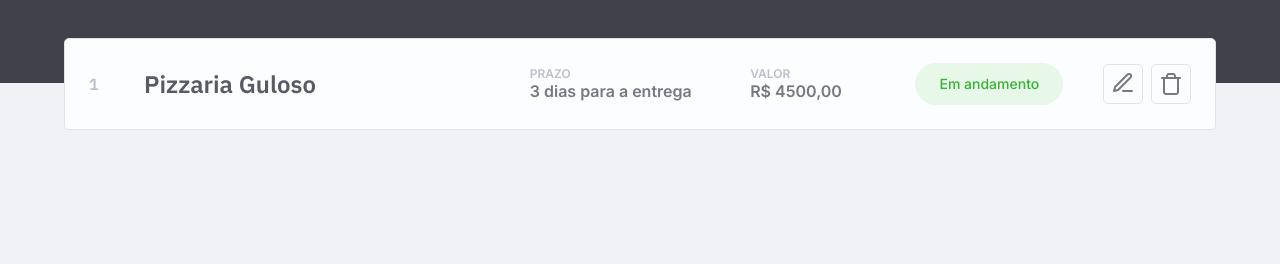
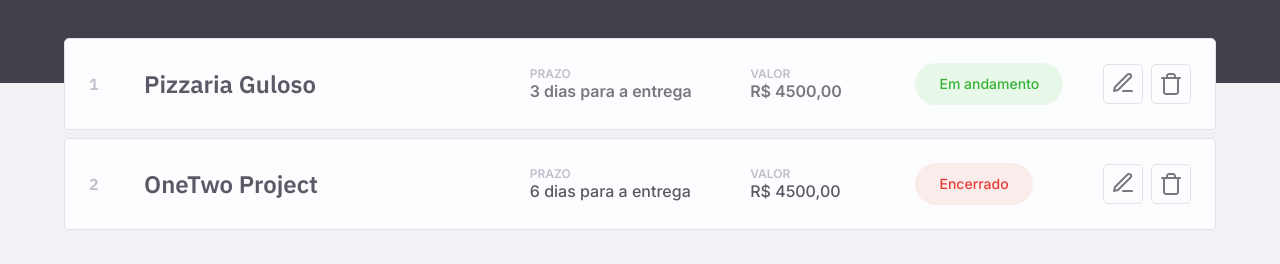
Before and after one commit to guilhermequeico/JobsCalc, a plain HTML site: page index.html in a window 1280 px wide. Shown: the part 206-470 px from the top of the page. Drawn offline with Linux system fonts and the light colour scheme.

Commit message:
:sparkles: Add second card

```diff
--- a/index.html
+++ b/index.html
@@ -90,7 +90,7 @@
 								href="job-edit.html"
 								class="button white edit"
 								title="Editar Job">
-								<img src="./images/edit-24.svg" alt="Editar Job">
+									<img src="./images/edit-24.svg" alt="Editar Job">
 							</a>
 							<button class="delete button white" title="Excluir Job">
 								<img src="./images/trash-24.svg" alt="Excluir Job">
@@ -99,7 +99,37 @@
 					</div>
 					<!-- end card -->
 
+					<div class="card done" data-id="2">
+						<div class="id column">2</div>
+						<div class="name column">
+							OneTwo Project
+						</div>
+						<div class="deadline column">
+							<span>Prazo</span>
+							<p>6 dias para a entrega</p>
+						</div>
+						<div class="amout column">
+							<span>Valor</span>
+							<p>R$ 4500,00</p>
+						</div>
+						<div class="status badge column">
+							Encerrado
+						</div>
+						<div class="actions column flex">
+							<p class="sr-only">Ações</p>
+							<a
+							href="job-edit.html"
+							class="button white edit"
+							title="Editar Job">
+								<img src="./images/edit-24.svg" alt="Editar Job">
+						</a>
+						<button class="delete button white" title="Excluir Job">
+							<img src="./images/trash-24.svg" alt="Excluir Job">
+						</button>
+						</div>
+					</div>
 				</div>
+				<!-- end cards -->
 			</main>
 		</div>
   </body>
```
